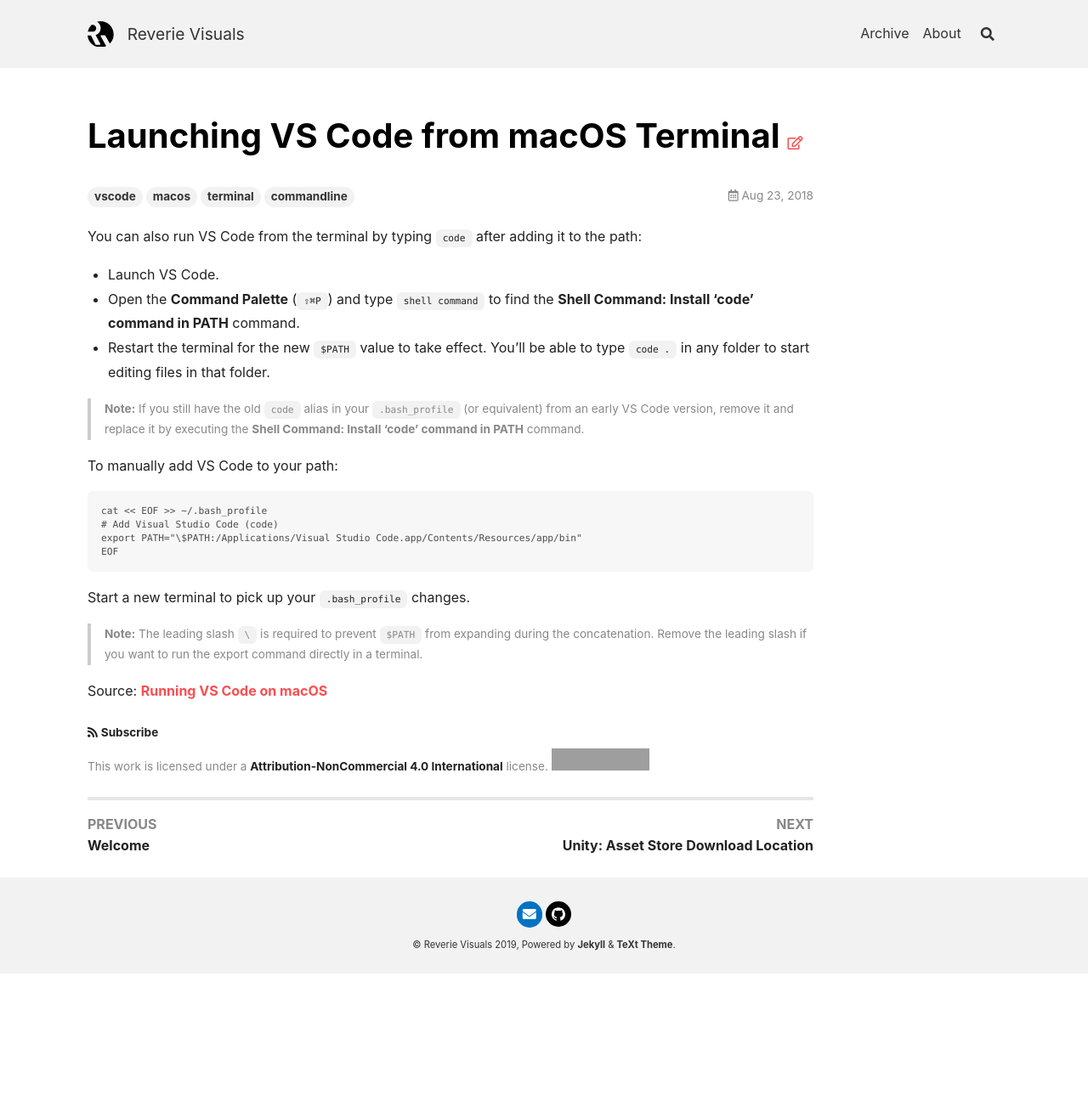
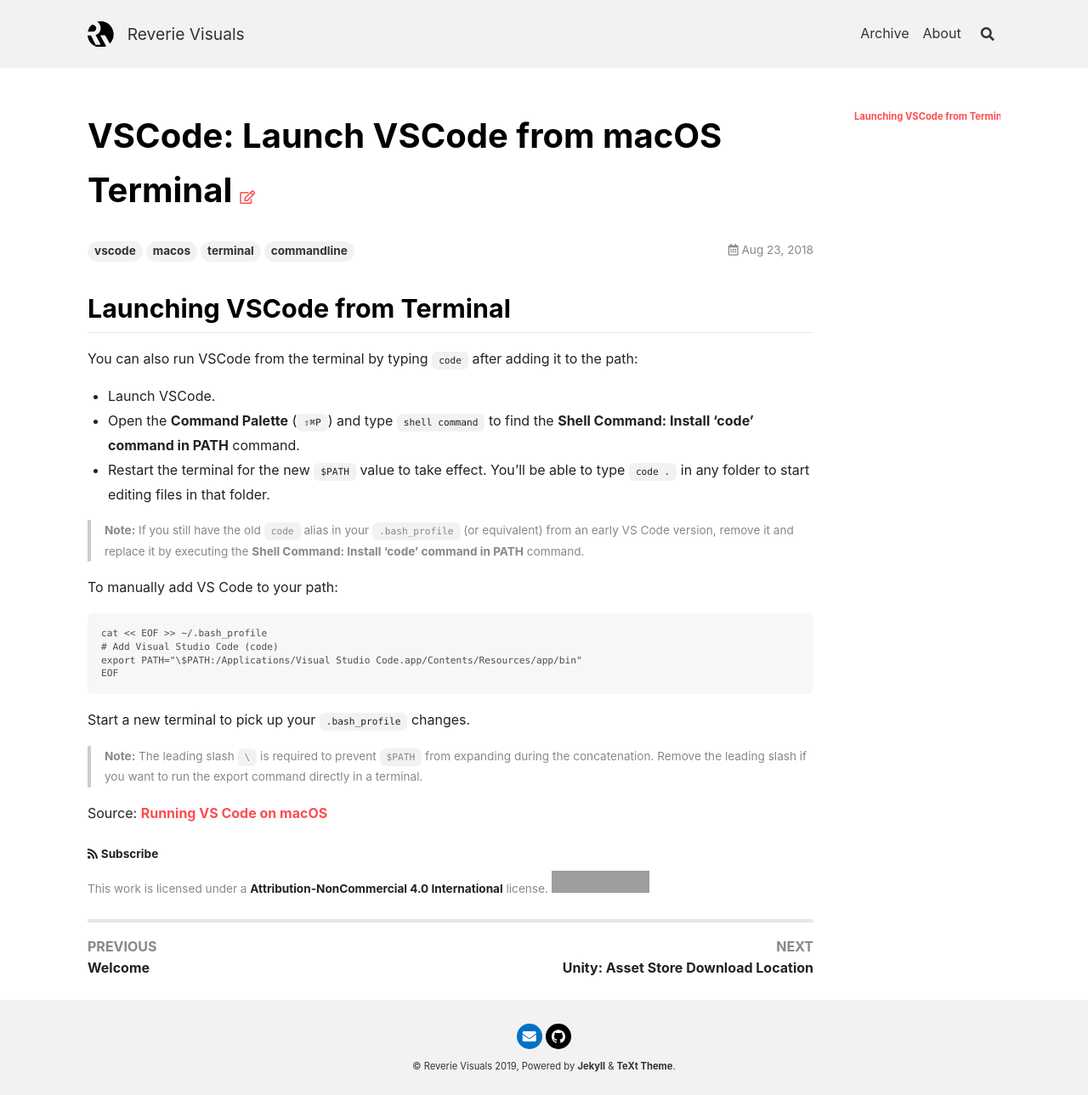
Before and after one commit to xcession/xcession.github.io, a Jekyll site: the page built from _posts/2018-08-23-launch-vs-code-from-macos-terminal.md, in a window 1280 px wide. Shown: the whole page at 85% size. Built offline with Jekyll 4.4.1, drawn with Linux system fonts in a browser that asks for light colours; nearby versions of some CDN libraries; before the commit the page ends 1146 px from its top, so only the background shows below that; grey boxes are pictures that could not be loaded.

Commit message:
Update article title/header and filename

```diff
--- a/_posts/2018-08-23-launching-vs-code-from-macos-terminal.md
+++ b/_posts/2018-08-23-launch-vs-code-from-macos-terminal.md
@@ -1,12 +1,15 @@
 ---
 layout: article
-title:  "Launching VS Code from macOS Terminal"
+title:  "VSCode: Launch VSCode from macOS Terminal"
 date:   2018-08-23 01:32 +0700
 tags: vscode macos terminal commandline
 ---
-You can also run VS Code from the terminal by typing `code` after adding it to the path:
 
-- Launch VS Code.
+## Launching VSCode from Terminal
+
+You can also run VSCode from the terminal by typing `code` after adding it to the path:
+
+- Launch VSCode.
 - Open the **Command Palette** (`⇧⌘P`) and type `shell command` to find the **Shell Command: Install 'code' command in PATH** command.
 - Restart the terminal for the new `$PATH` value to take effect. You'll be able to type `code .` in any folder to start editing files in that folder.
 
```
